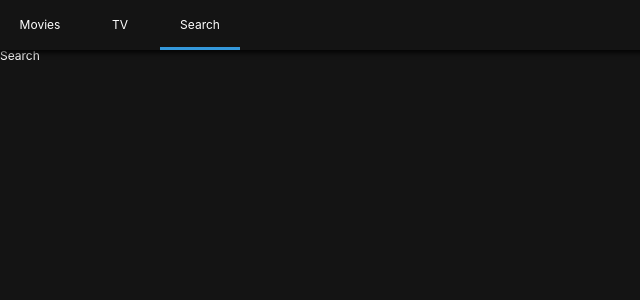
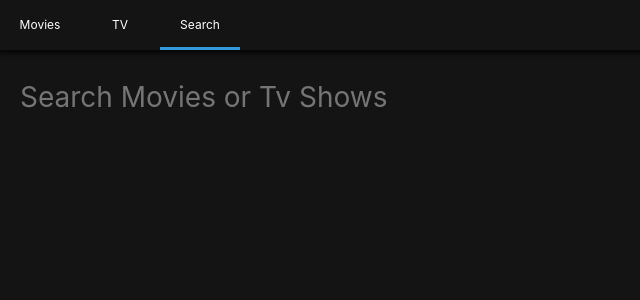
Before and after one commit to minhanPark/Runflix, a React (Create React App) app: page /search in a window 1280 px wide. Shown: the top 300 px of the page, without its empty margins (0-640 px from the left). Built offline with nearby package versions, Linux system fonts and the light colour scheme.

Commit message:
completed 6-3

```diff
--- a/src/Components/GlobalStyles.js
+++ b/src/Components/GlobalStyles.js
@@ -15,7 +15,7 @@
         font-size:12px;
         background-color:rgba(20, 20, 20, 1);
         color:white;
-        padding-top:50px;
+        padding-top:80px;
     }
 `;
 
--- /dev/null
+++ b/src/Components/Loader.js
@@ -0,0 +1,19 @@
+import React from "react";
+import styled from "styled-components";
+
+const Container = styled.div`
+  height: 100vh;
+  width: 100vw;
+  display: flex;
+  justify-content: center;
+  font-size: 28px;
+  margin-top: 20px;
+`;
+
+export default () => (
+  <Container>
+    <span role="img" aria-label="Loading">
+      ⏰
+    </span>
+  </Container>
+);
--- /dev/null
+++ b/src/Components/Section.js
@@ -0,0 +1,38 @@
+import React from "react";
+import PropTypes from "prop-types";
+import styled from "styled-components";
+
+const Container = styled.div`
+  :not(:last-child) {
+    margin-bottom: 50px;
+  }
+`;
+
+const Title = styled.span`
+  font-size: 14px;
+  font-weight: 600;
+`;
+
+const Grid = styled.div`
+  margin-top: 25px;
+  display: grid;
+  grid-template-columns: repeat(auto-fill, 125px);
+  grid-gap: 25px;
+`;
+
+const Section = ({ title, children }) => (
+  <Container>
+    <Title>{title}</Title>
+    <Grid>{children}</Grid>
+  </Container>
+);
+
+Section.propTypes = {
+  title: PropTypes.string.isRequired,
+  children: PropTypes.oneOfType([
+    PropTypes.arrayOf(PropTypes.node),
+    PropTypes.node
+  ])
+};
+
+export default Section;
--- a/src/Routes/Home/Presenter.js
+++ b/src/Routes/Home/Presenter.js
@@ -1 +1,48 @@
-export default () => "Home";
+import React from "react";
+import PropTypes from "prop-types";
+import styled from "styled-components";
+import Section from "../../Components/Section";
+import Loader from "../../Components/Loader";
+
+const Container = styled.div`
+  padding: 0px 20px;
+`;
+
+const Presenter = ({ nowPlaying, upcoming, popular, error, loading }) =>
+  loading ? (
+    <Loader />
+  ) : (
+    <Container>
+      {nowPlaying && nowPlaying.length > 0 && (
+        <Section title="Now Playing">
+          {nowPlaying.map(movie => (
+            <span key={movie.id}>{movie.title}</span>
+          ))}
+        </Section>
+      )}
+      {upcoming && upcoming.length > 0 && (
+        <Section title="Upcoming Movies">
+          {upcoming.map(movie => (
+            <span key={movie.id}>{movie.title}</span>
+          ))}
+        </Section>
+      )}
+      {popular && popular.length > 0 && (
+        <Section title="Popular Movies">
+          {popular.map(movie => (
+            <span key={movie.id}>{movie.title}</span>
+          ))}
+        </Section>
+      )}
+    </Container>
+  );
+
+Presenter.propTypes = {
+  nowPlaying: PropTypes.array,
+  upcoming: PropTypes.array,
+  popular: PropTypes.array,
+  loading: PropTypes.bool.isRequired,
+  error: PropTypes.string
+};
+
+export default Presenter;
--- a/src/Routes/Search/Container.js
+++ b/src/Routes/Search/Container.js
@@ -11,11 +11,21 @@
     error: null
   };
 
-  handleSubmit = () => {
+  handleSubmit = event => {
+    event.preventDefault();
     const { searchTerm } = this.state;
     if (searchTerm !== "") {
       this.searchByTerm();
     }
+  };
+
+  updateTerm = event => {
+    const {
+      target: { value }
+    } = event;
+    this.setState({
+      searchTerm: value
+    });
   };
 
   searchByTerm = async () => {
@@ -55,6 +65,7 @@
         loading={loading}
         error={error}
         handleSubmit={this.handleSubmit}
+        updateTerm={this.updateTerm}
       />
     );
   }
--- a/src/Routes/Search/Presenter.js
+++ b/src/Routes/Search/Presenter.js
@@ -1 +1,72 @@
-export default () => "Search";
+import React from "react";
+import PropTypes from "prop-types";
+import styled from "styled-components";
+import Loader from "../../Components/Loader";
+import Section from "../../Components/Section";
+
+const Container = styled.div`
+  padding: 0px 20px;
+`;
+
+const Form = styled.form`
+  margin-bottom: 50px;
+  width: 100%;
+`;
+
+const Input = styled.input`
+  all: unset;
+  font-size: 28px;
+  width: 100%;
+`;
+
+const Presenter = ({
+  movieResults,
+  tvResults,
+  searchTerm,
+  loading,
+  error,
+  handleSubmit,
+  updateTerm
+}) => (
+  <Container>
+    <Form onSubmit={handleSubmit}>
+      <Input
+        placeholder="Search Movies or Tv Shows"
+        value={searchTerm}
+        onChange={updateTerm}
+      />
+    </Form>
+    {loading ? (
+      <Loader />
+    ) : (
+      <>
+        {movieResults && movieResults.length > 0 && (
+          <Section title="Movie Results">
+            {movieResults.map(movie => (
+              <span key={movie.id}>{movie.title}</span>
+            ))}
+          </Section>
+        )}
+        {tvResults && tvResults.length > 0 && (
+          <Section title="Tv Show Results">
+            {tvResults.map(show => (
+              <span key={show.id}>{show.name}</span>
+            ))}
+          </Section>
+        )}
+      </>
+    )}
+  </Container>
+);
+
+Presenter.propTypes = {
+  movieResults: PropTypes.array,
+  tvResults: PropTypes.array,
+  searchTerm: PropTypes.array,
+  loading: PropTypes.bool.isRequired,
+  error: PropTypes.string,
+  handleSubmit: PropTypes.func.isRequired,
+  updateTerm: PropTypes.func.isRequired
+};
+
+export default Presenter;
--- a/src/Routes/TV/Presenter.js
+++ b/src/Routes/TV/Presenter.js
@@ -1 +1,48 @@
-export default () => "TV";
+import React from "react";
+import PropTypes from "prop-types";
+import styled from "styled-components";
+import Section from "../../Components/Section";
+import Loader from "../../Components/Loader";
+
+const Container = styled.div`
+  padding: 0px 20px;
+`;
+
+const Presenter = ({ topRated, popular, airingToday, loading, error }) =>
+  loading ? (
+    <Loader />
+  ) : (
+    <Container>
+      {topRated && topRated.length > 0 && (
+        <Section title="Top Rated Shows">
+          {topRated.map(show => (
+            <span key={show.id}>{show.name}</span>
+          ))}
+        </Section>
+      )}
+      {popular && popular.length > 0 && (
+        <Section title="Popular Shows">
+          {popular.map(show => (
+            <span key={show.id}>{show.name}</span>
+          ))}
+        </Section>
+      )}
+      {airingToday && airingToday.length > 0 && (
+        <Section title="Airing Today">
+          {airingToday.map(show => (
+            <span key={show.id}>{show.name}</span>
+          ))}
+        </Section>
+      )}
+    </Container>
+  );
+
+Presenter.propTypes = {
+  topRated: PropTypes.array,
+  popular: PropTypes.array,
+  airingToday: PropTypes.array,
+  loading: PropTypes.bool.isRequired,
+  error: PropTypes.string
+};
+
+export default Presenter;
```
Also changed, not shown: src/Routes/Detail/Presenter.js (+13 -1 lines).
